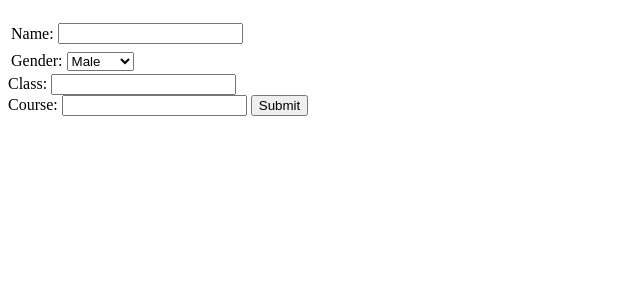
After one commit to myteammember/course-booking-sys, a PHP site: page /edit_student.php?id=1 in a window 1280 px wide. The commit adds this page. Shown: the top 300 px of the page, without its empty margins (0-640 px from the left). Run offline with PHP 8.4, Linux system fonts and the light colour scheme; data that the repository does not hold is empty.

Commit message:
RENEW EDIT AND DELETE

```diff
--- /dev/null
+++ b/Admin/edit_student.php
@@ -0,0 +1,67 @@
+<?php
+
+include_once('include/db.php');
+
+if(isset($_POST['submit']) && isset($_GET['id'])){
+	$sname = $_POST['student_name'];
+	$sgender = $_POST['student_gender'];
+	$cid= $_POST['class_id'];
+	$scourse= $_POST['s_course'];
+
+	$sql = "UPDATE student SET student_name ='$sname',student_gender ='$sgender',class_id ='$cid',s_course ='$scourse' WHERE student_id='".$_GET['id']."'";
+
+if($result=mysqli_query($conn,$sql)){
+		echo "<script>alert('edit Successfully.')
+		window.location.href='tables.php';
+		</script>";
+	}else{
+		echo "<script>alert('Edit Fails')</script>";
+	}
+}
+
+$qry = "SELECT * FROM student WHERE student_id = '".$_GET['id']."'";
+$abc = mysqli_query($conn,$qry);
+$row = mysqli_fetch_array($abc);
+ ?>
+ <!DOCTYPE html>
+ <html>
+ <head>
+ 	<meta charset="utf-8">
+ 	<title>Edit Student</title>
+ </head>
+ <body>
+ <div class="container">
+		<form action="edit_student.php?id=<?=$_GET['id']?>" method="post" style="margin-top: 20px;">
+			<table>
+				<tr>
+					<td><label>Name: </label></td>
+					<td><input type="text" name="student_name" required></td>
+				</tr>
+				<tr>
+					<table>
+					   <td>
+				       <label for="student_gender">Gender: </label>
+                       <select name="student_gender" id="student_gender">
+	                   <option value="male">Male</option>
+	                   <option value="female">Female</option>
+                       </select>
+				       </td>
+				    </table>
+				</tr>
+				<tr>
+					<td><label>Class: </label></td>
+					<td>
+					<input type="text" name="class_id" required></td>
+				</tr><br>
+				<tr>
+					<td><label>Course: </label></td>
+					<td><input type="text" name="s_course" required></td>
+				</tr>
+				<tr>
+					<td></td>
+					<td><input type="submit" name="submit" value="Submit"></td>
+				</tr>
+			</table>
+		</form>
+	</div>
+ </body>
```
Also changed, not shown: Admin/delete_student.php (added, +12 -0 lines), Admin/edit_teacher.php (renamed from Admin/teacher_edit.php, +8 -7 lines), Admin/tables.php (+12 -18 lines).
